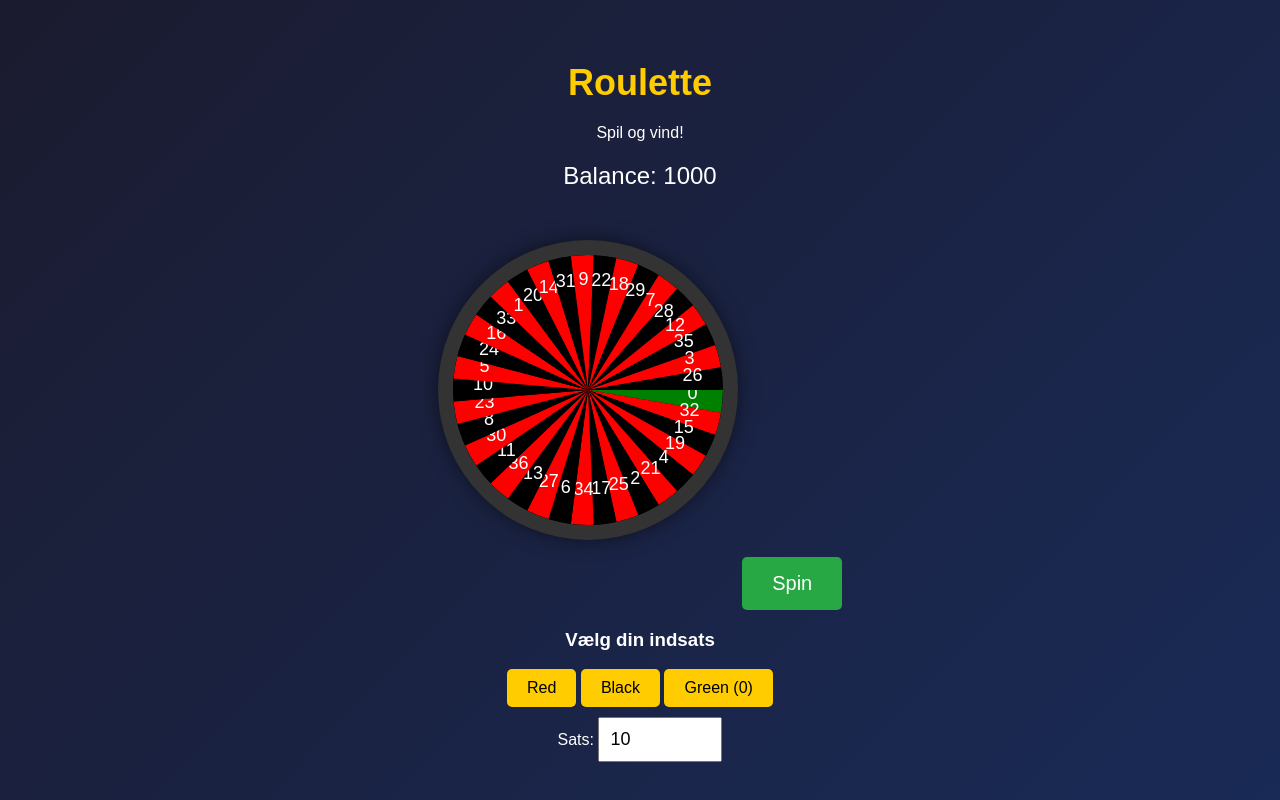
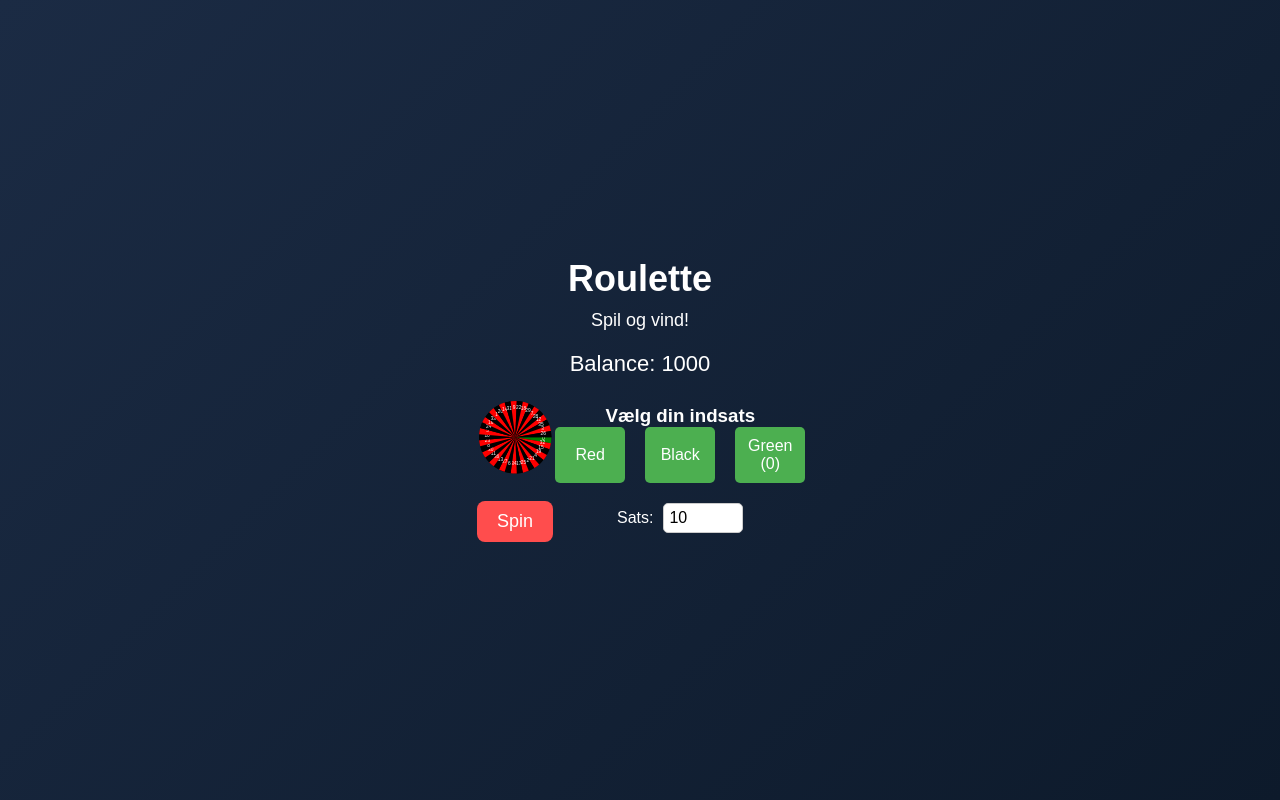
Before and after one commit to Simon03555/MinHjemmeside, a plain HTML site: page index.html in a window 1280 px wide. Drawn offline with Linux system fonts and the light colour scheme.

Commit message:
Update styles.css

```diff
--- a/styles.css
+++ b/styles.css
@@ -1,14 +1,17 @@
-/* Grundlæggende styling */
+* {
+    margin: 0;
+    padding: 0;
+    box-sizing: border-box;
+}
+
 body {
     font-family: 'Arial', sans-serif;
-    background: linear-gradient(135deg, #1b1b2f, #192a56); /* Dark Blue/Black gradient */
+    background: linear-gradient(135deg, #1b2b44, #0d1a2b);
     color: white;
-    margin: 0;
-    padding: 0;
     display: flex;
     justify-content: center;
     align-items: center;
-    height: 100vh;
+    min-height: 100vh;
     overflow: hidden;
 }
 
@@ -16,88 +19,94 @@ body {
     text-align: center;
 }
 
-h1 {
+header {
     margin-bottom: 20px;
-    font-size: 36px;
-    color: #ffcc00;
 }
 
-/* Roulette wheel setup */
-#roulette-wheel {
-    width: 300px;
-    height: 300px;
-    background-color: #333;
-    border-radius: 50%;
-    position: relative;
-    margin: 50px auto;
-    box-shadow: 0 0 20px rgba(0, 0, 0, 0.5);
-    transform-origin: center;
-    transition: transform 4s ease-out; /* Smooth rotation */
+h1 {
+    font-size: 36px;
+    margin-bottom: 10px;
 }
 
-#wheel-segments {
-    position: absolute;
-    top: 0;
-    left: 0;
-    width: 100%;
-    height: 100%;
-    clip-path: circle(50% at 50% 50%);
+p {
+    font-size: 18px;
+    margin-bottom: 20px;
 }
 
-#roulette-wheel svg {
-    transform: rotate(90deg); /* Rotate the SVG to fit the wheel correctly */
+#balance {
+    font-size: 22px;
+    margin-bottom: 20px;
 }
 
-/* Styling for each betting option */
-.bet-options {
+.game-container {
     display: flex;
-    justify-content: center;
-    margin-top: 20px;
-    gap: 20px;
+    justify-content: space-around;
+    align-items: center;
+    width: 100%;
 }
 
-.bet {
+.roulette-wheel-container {
+    position: relative;
+}
+
+#wheel-segments path {
+    transition: transform 0.2s ease-in-out;
+}
+
+button#spin-button {
+    margin-top: 20px;
+    background-color: #ff4d4d;
+    color: white;
+    border: none;
+    font-size: 18px;
     padding: 10px 20px;
-    background-color: #ffcc00;
-    border: none;
-    font-size: 16px;
-    color: black;
-    border-radius: 5px;
+    border-radius: 8px;
     cursor: pointer;
     transition: background-color 0.3s;
 }
 
-.bet:hover {
-    background-color: #ffd700;
+button#spin-button:hover {
+    background-color: #ff6666;
 }
 
-/* Balance Display */
-#balance {
-    font-size: 24px;
-    margin-top: 20px;
+.bets-container {
+    width: 250px;
 }
 
-/* Button Styling */
-#spin-button {
-    padding: 15px 30px;
-    font-size: 20px;
+.bet-buttons {
+    display: flex;
+    justify-content: space-between;
+    margin-bottom: 20px;
+}
+
+.bet-buttons button {
+    background-color: #4CAF50;
+    border: none;
     color: white;
-    background-color: #28a745;
-    border: none;
+    padding: 10px;
+    font-size: 16px;
+    width: 70px;
+    cursor: pointer;
     border-radius: 5px;
-    cursor: pointer;
-    margin-top: 30px;
     transition: background-color 0.3s;
 }
 
-#spin-button:hover {
-    background-color: #218838;
+.bet-buttons button:hover {
+    background-color: #45a049;
 }
 
-/* Bet Input */
-#bet-amount {
-    padding: 10px;
-    font-size: 18px;
-    width: 100px;
+.bet-amount {
+    display: flex;
+    justify-content: center;
+    align-items: center;
     margin-top: 10px;
 }
+
+.bet-amount input {
+    width: 80px;
+    padding: 5px;
+    margin-left: 10px;
+    border-radius: 5px;
+    border: 1px solid #ccc;
+    font-size: 16px;
+}
```
